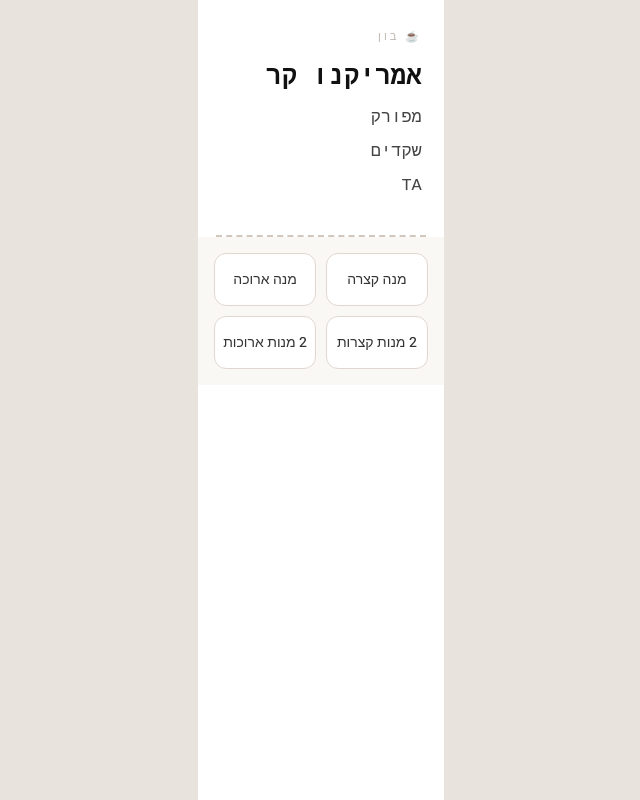
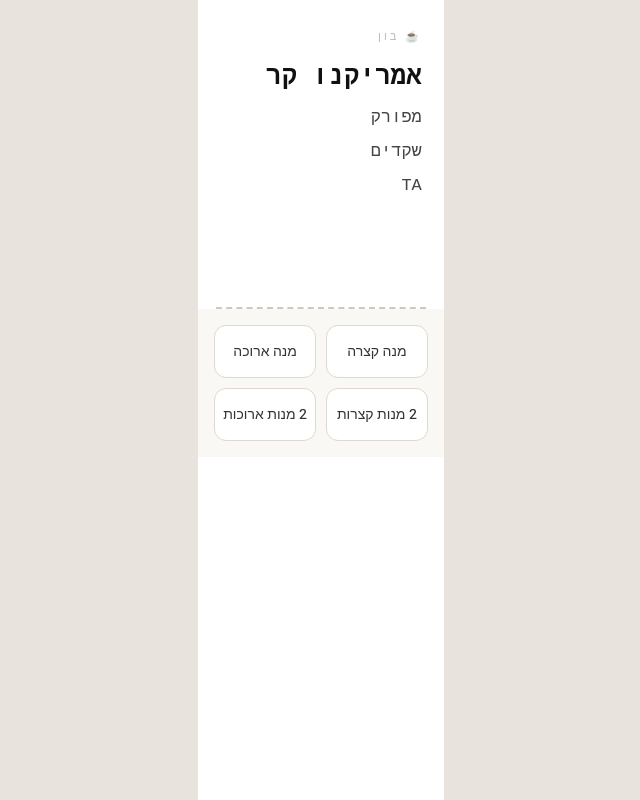
Before and after one commit to avishagcohen5-ctrl/coffee-quiz, a React (Vite) app: page / in a window 1280 px wide. Shown: the whole page, without its empty margins (396-1036 px from the left). Built offline with nearby package versions, Linux system fonts and the light colour scheme.

Commit message:
fix: spacer between bon and buttons — buttons follow bon length dynamically

```diff
--- a/src/App.jsx
+++ b/src/App.jsx
@@ -21,6 +21,7 @@ export default function App() {
   return (
     <div className="app">
       <Bon order={order} />
+      <div className="spacer" />
       <div className="divider" />
       <AnswerButtons
         correctPortion={correctPortion}
--- a/src/index.css
+++ b/src/index.css
@@ -29,7 +29,13 @@ body {
 /* ── Bon ── */
 
 .bon {
-  padding: 28px 22px 32px;
+  padding: 28px 22px 24px;
+}
+
+.spacer {
+  flex: 1;
+  min-height: 16px;
+  max-height: 80px;
 }
 
 .bon-label {
```
